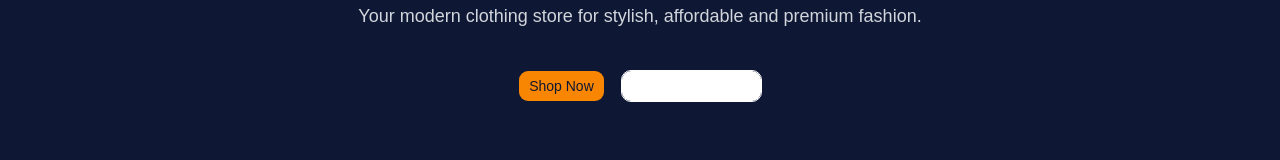
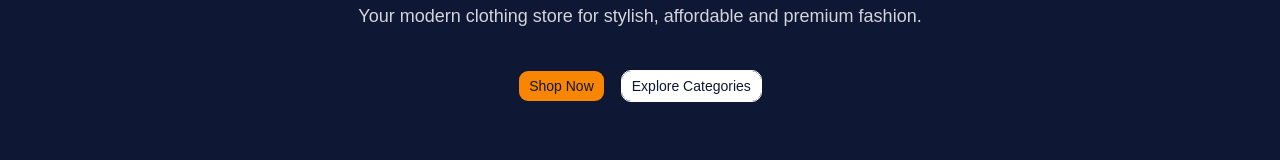
Before and after one commit to Cymi-eng/Wa-Morgan, a React (Vite) app: page / in a window 1280 px wide. Shown: the part 257-417 px from the top of the page. Built offline with nearby package versions, Linux system fonts and the light colour scheme.

Commit message:
remove hover button in homepageat explore categories button

```diff
--- a/src/pages/Home.jsx
+++ b/src/pages/Home.jsx
@@ -27,7 +27,7 @@ function Home() {
             <Button
               asChild
               variant="outline"
-              className="border-white text-white hover:bg-white hover:text-[#0E1733] w-full sm:w-auto"
+              className="border-white text-[#0E1733]"
             >
               <Link to="/products?category=women">Explore Categories</Link>
             </Button>
```
